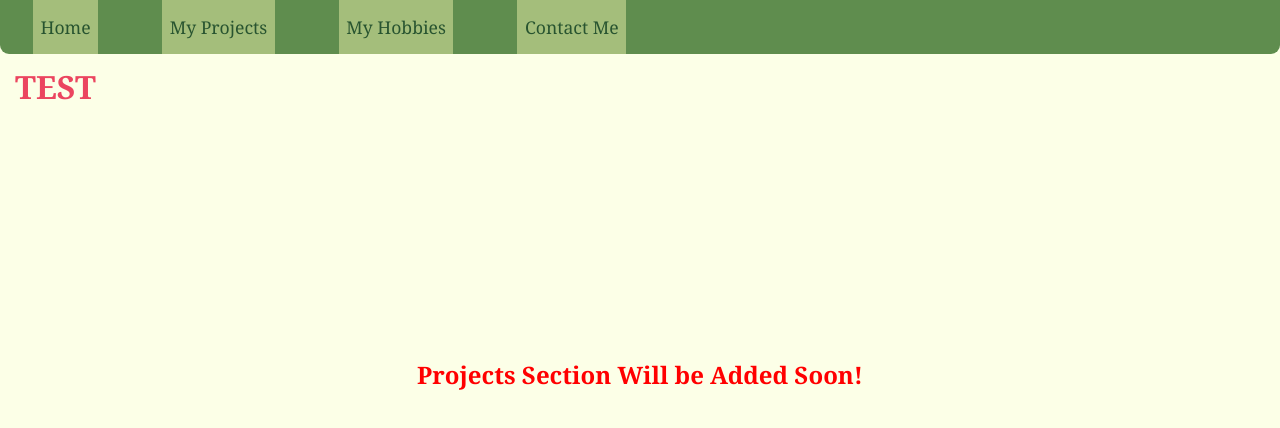
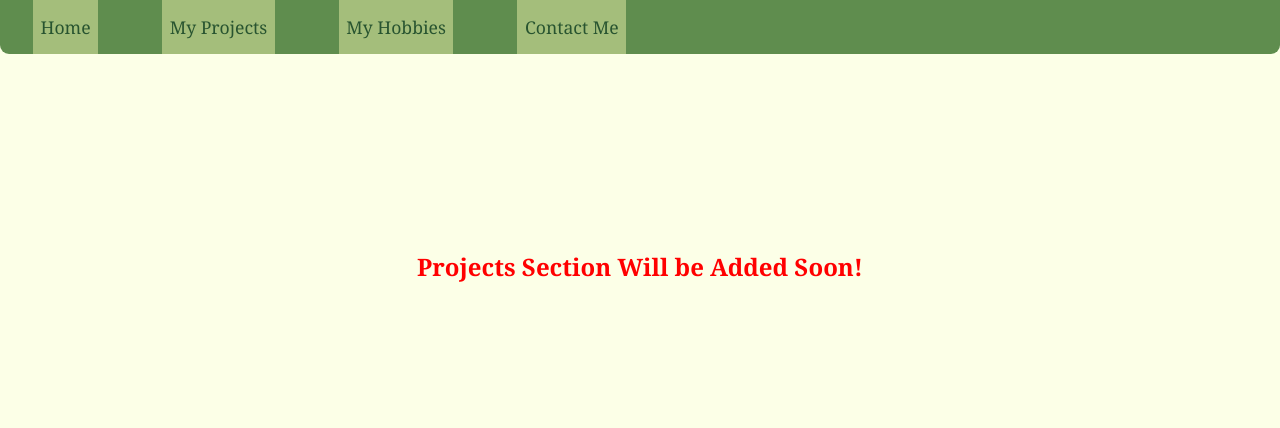
Before and after one commit to dennon3/CVProject, a plain HTML site: page projects.html in a window 1280 px wide. Drawn offline with Linux system fonts and the light colour scheme.

Commit message:
Commit test revert

```diff
--- a/projects.html
+++ b/projects.html
@@ -25,7 +25,6 @@
 		</table>
 	</div>
 	<div id="body-div">
-		<h1>TEST</h1>
 		<h2 style="text-align: center; margin-top: 250px; color:red">Projects Section Will be Added Soon!</h2>
 	</div>
 </body>
```
